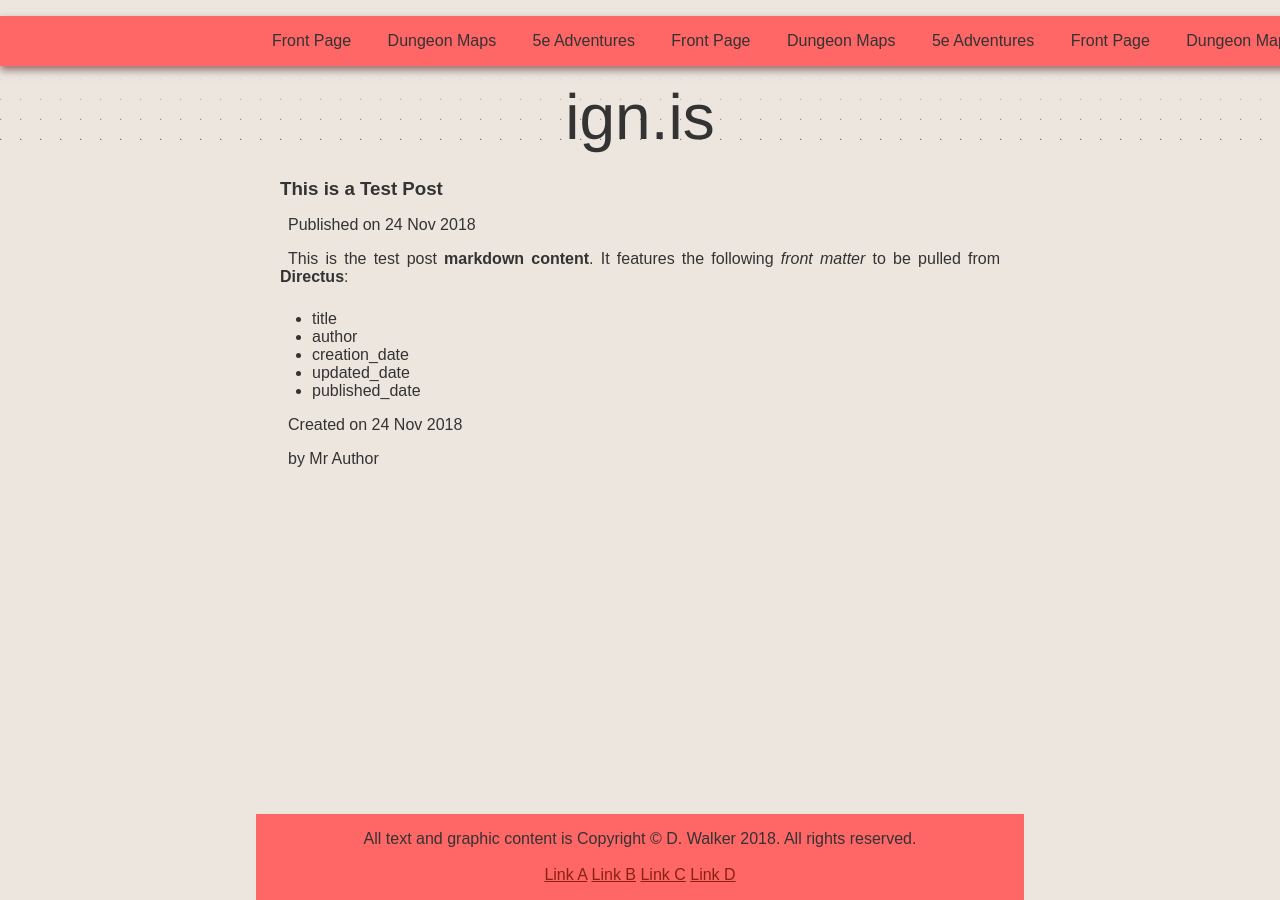
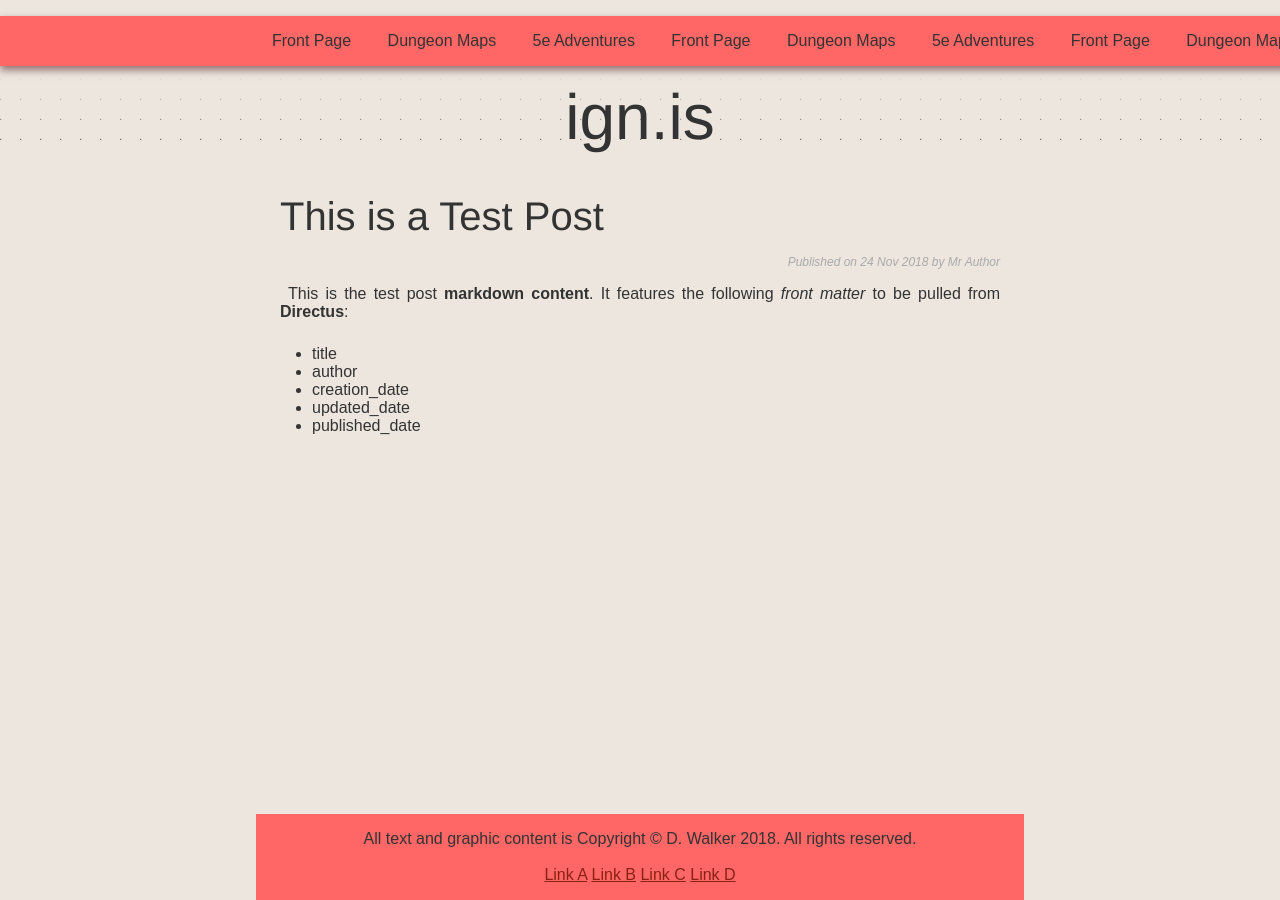
Before and after one commit to DaveDevsGames/ignis-site, a Jekyll site: the page built from tests/post.md, in a window 1280 px wide. Built offline with Jekyll 4.4.1, drawn with Linux system fonts in a browser that asks for light colours.

Commit message:
Post now shows only published or updated date. Tweaked post html template and css. Added bottom margin to header. Burger menu now uses unicode 9776 trigram symbol.

```diff
--- a/_includes/header.html
+++ b/_includes/header.html
@@ -1,5 +1,5 @@
 <header>
-  <button type="button" id="nav-button">=</button>
+  <button type="button" id="nav-button">&#9776;</button>
   <nav id="nav-box">
     <a href="/">Front Page</a>
     <a href="/">Dungeon Maps</a>
--- a/_layouts/post.html
+++ b/_layouts/post.html
@@ -3,14 +3,13 @@ layout: default
 ---
 <article>
   <h1>{{ page.title }}</h1>
-  <p><time datetime="{{ page.published_date }}">Published on {{ page.published_date | date_to_string }}</time></p>
+  <aside>{% assign published_timestamp = page.published_date | date: "%s" %}
+  {% assign updated_timestamp = page.updated_date | date: "%s" %}
+  {% if updated_timestamp <= published_timestamp %}
+  Published on <time datetime="{{ page.published_date }}">{{ page.published_date | date_to_string }}</time>
+  {% else %}
+  Updated on <time datetime="{{ page.updated_date }}">{{ page.updated_date | date_to_string }}</time>
+  {% endif %}
+  by {{ page.author }}</aside>
   {{ content }}
-  {% assign creation_timestamp = page.creation_date | date: "%s" %}
-  {% assign updated_timestamp = page.updated_date | date: "%s" %}
-  {% if updated_timestamp <= creation_timestamp %}
-  <p><time datetime="{{ page.crateation_date }}">Created on {{ page.creation_date | date_to_string }}</time></p>
-  {% else %}
-  <p><time datetime="{{ page.updated_date }}">Updated on {{ page.updated_date | date_to_string }}</time></p>
-  {% endif %}
-  <p>by {{ page.author }}</p>
 </article>
--- a/assets/css/main.scss
+++ b/assets/css/main.scss
@@ -75,6 +75,7 @@ article {
   h1 {
     margin: 0.5rem;
     padding-bottom: 0.5rem;
+    font: normal 2.5rem $heading-font-stack;
   }
 
   p {
@@ -84,6 +85,15 @@ article {
     text-align: justify;
     text-align-last: left;
   }
+
+  aside {
+    color: $text-color-light;
+    font-size: 0.75rem;
+    font-style: italic;
+    margin: 0.5rem;
+    padding-bottom: 0.5rem;
+    text-align: right;
+  }
 }
 
 header, footer {
@@ -92,6 +102,7 @@ header, footer {
 
 header {
   text-align: left;
+  margin-bottom: 1rem;
 
   div {
     position: relative;
```
